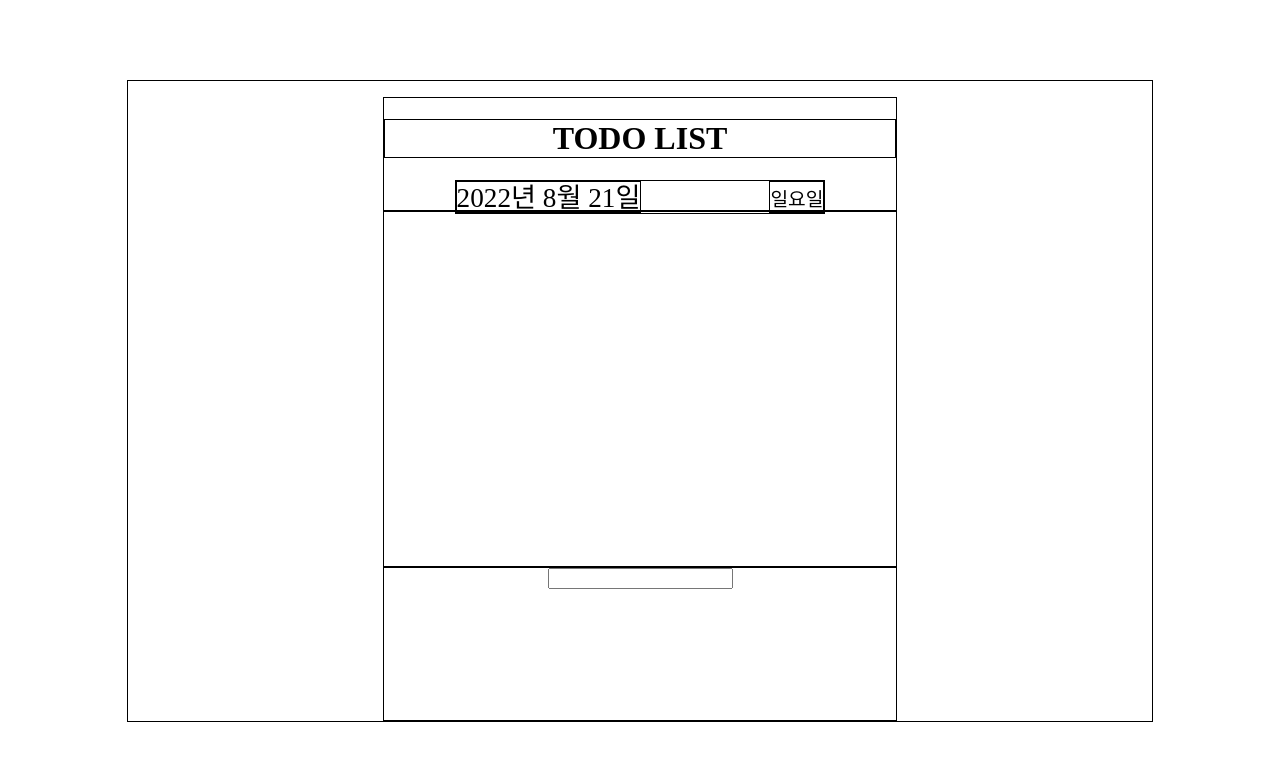
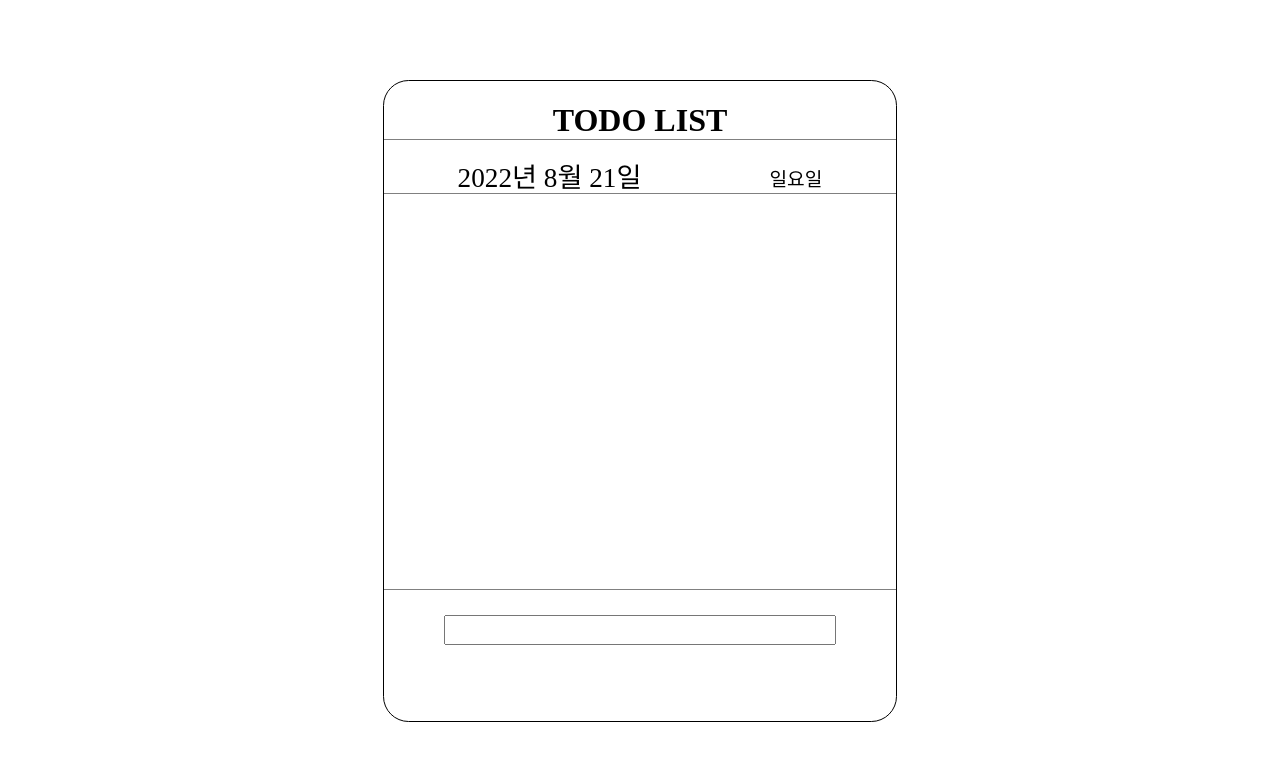
Before and after one commit to Collection50/TODO-LIST, a website: page index.html in a window 1280 px wide. Drawn offline with Linux system fonts and the light colour scheme.

Commit message:
docs(border-radius): add border-radius

```diff
--- a/App.css
+++ b/App.css
@@ -9,72 +9,79 @@
 } */
 
 .root {
-  width: 80vw;
+  border: 1px solid black;
+  border-radius: 2vw;
+  width: 40vw;
   height: 80vh;
-  border: 1px solid black;
   display: flex;
   flex-direction: column;
   margin-top: 10vh;
+  background-color: white;
 }
 
 .header {
+  /* border: 1px solid black; */
   width: 40vw;
   height: 14vh;
-  border: inherit;
   display: inherit;
   flex-direction: column;
-  margin-top: 2vh;
+  border-bottom: 1px solid gray;
 }
 
 h1 {
   text-align: center;
-  border: 1px solid black;
+  /* border: 1px solid gray; */
+  border-bottom: 1px solid gray;
 }
 
 div {
-  border: 1px solid black;
   margin: 0 auto;
   text-align: center;
 }
 
 .text__date {
+  /* border: inherit; */
   display: flex;
   text-align: center;
   height: 4vh;
 }
 
 .text__year-month-day {
+  border: inherit;
   font-size: 1.7rem;
   line-height: 4vh;
   margin-right: 10vw;
 }
 
 .text__day-of-week {
+  /* border: inherit; */
   font-size: 1.2rem;
   line-height: 4.5vh;
 }
 
 /* Boards */
 .list__todo {
-  border: 1px solid black;
+  /* border: 1px solid black; */
   width: 36vw;
-  height: 40vh;
+  height: 60vh;
   overflow: auto;
   padding: 2vw;
 }
 
 .todo__item {
-  border: inherit;
+  border: 1px solid black;
   display: flex;
   justify-content: center;
+  margin-bottom: 0.5vh;
 }
 
 .todo {
-  border: inherit;
+  border: 1px solid black;
   cursor: pointer;
   width: 30vw;
   height: auto;
   line-height: 3vh;
+  font-size: 1.2em;
 }
 
 .button-delete {
@@ -93,7 +100,14 @@ div {
 
 /* INPUT */
 .input-area {
-  width: 40vw;
-  height: 20vh;
-  border: 1px solid black;
+  width: 36vw;
+  height: 14vh;
+  border-top: 1px solid gray;
+  padding: 2vw;
 }
+
+.input__todo {
+  width: 30vw;
+  height: 3vh;
+  font-size: 1.2rem;
+}
```
